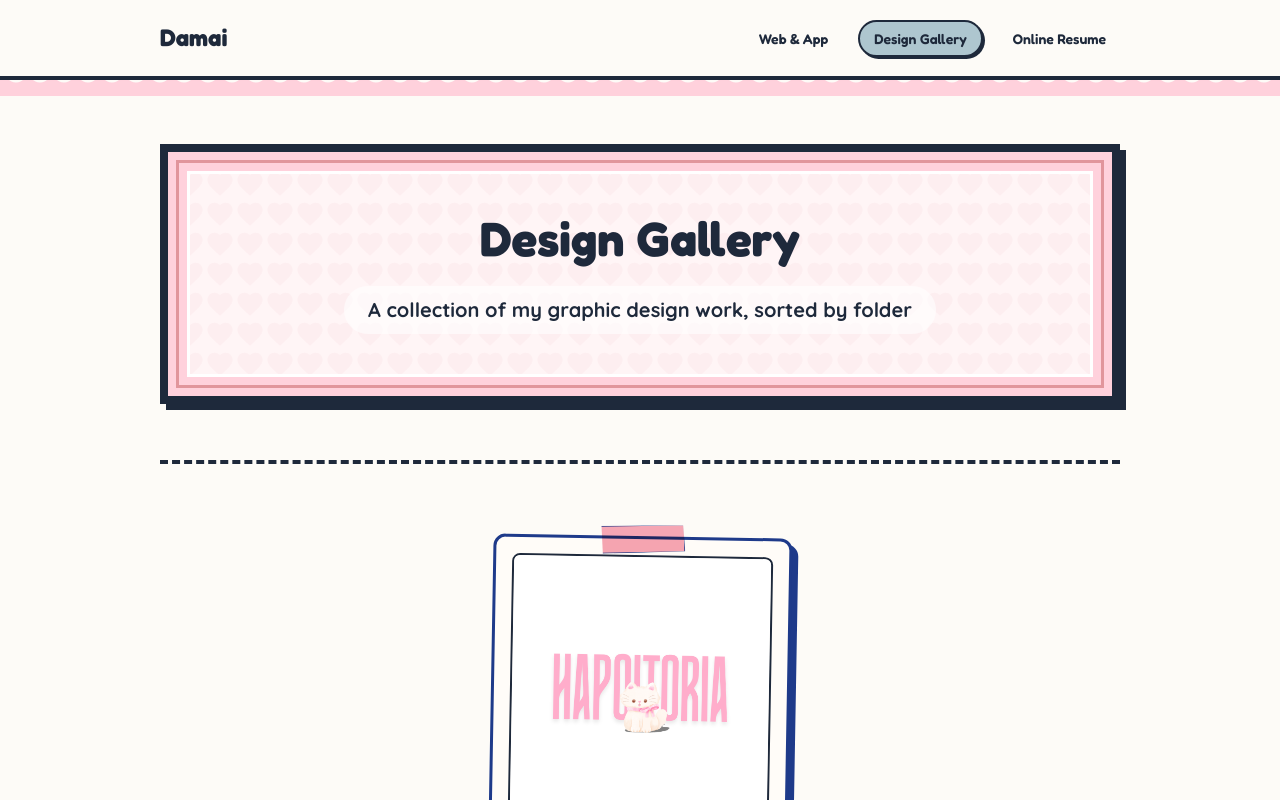
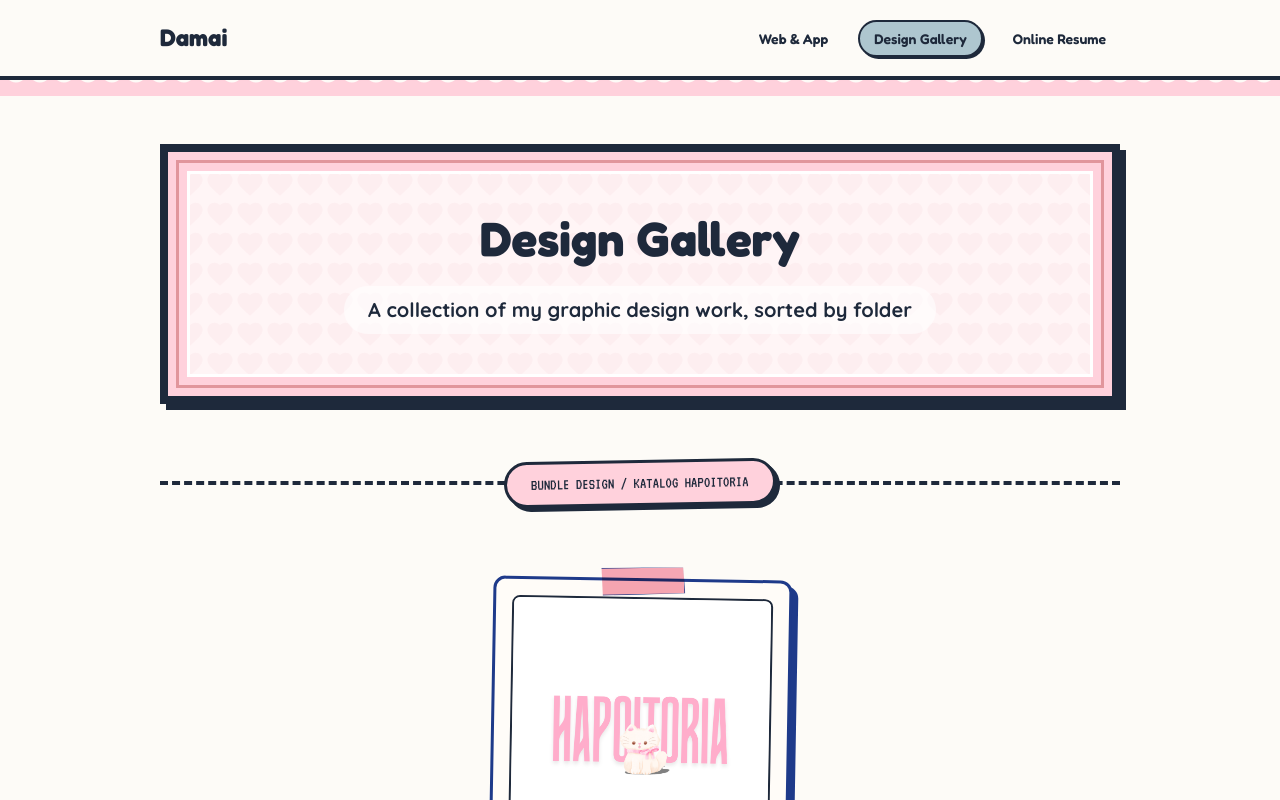
Before and after one commit to qdamai/Dame-Dev, a Vue app: page /design in a window 1280 px wide. Shown: the top 800 px of the page. Built offline with nearby package versions, Linux system fonts and the light colour scheme; some icons are missing; the HTML template or start-up script is replaced by a standard one; a web font is replaced by a local one.

Commit message:
Separate gallery categories by full folder path and add labels

```diff
--- a/src/views/DesignGalleryView.vue
+++ b/src/views/DesignGalleryView.vue
@@ -35,7 +35,14 @@
         class="folder-section"
       >
         <!-- Section Divider -->
-        <div class="border-t-[4px] border-[#1e293b] border-dashed w-full mb-12 mt-8"></div>
+        <div class="relative flex items-center justify-center w-full mb-12 mt-8">
+          <div class="absolute inset-0 flex items-center">
+            <div class="w-full border-t-[4px] border-[#1e293b] border-dashed"></div>
+          </div>
+          <div class="relative bg-[#ffd1dc] px-6 py-2 border-[3px] border-[#1e293b] rounded-full font-pixel text-sm md:text-base text-[#1e293b] shadow-[4px_4px_0px_#1e293b] z-10 transform -rotate-1">
+            {{ category.label }}
+          </div>
+        </div>
 
         <!-- VIDEO GRID -->
         <div v-if="category.videos.length > 0" class="flex flex-wrap justify-center items-start gap-8 mb-10 max-w-5xl mx-auto">
@@ -185,11 +192,11 @@
 // ─── 2. PROCESS INTO CATEGORISED ARRAYS ────────────────────────────────────
 
 function extractFolderName(path) {
-  // path looks like:  ../assets/design/ukuran a/a (1).jpg
+  // path looks like:  ../assets/design/bundle design/KATALOG CAOSMIC/1.png
   const parts = path.split('/')
   const designIdx = parts.findIndex(p => p === 'design')
   if (designIdx === -1 || designIdx + 1 >= parts.length - 1) return null
-  return parts[designIdx + 1]  // e.g. "ukuran a"
+  return parts.slice(designIdx + 1, -1).join(' / ')
 }
 
 function buildFolderMap(glob) {
```
